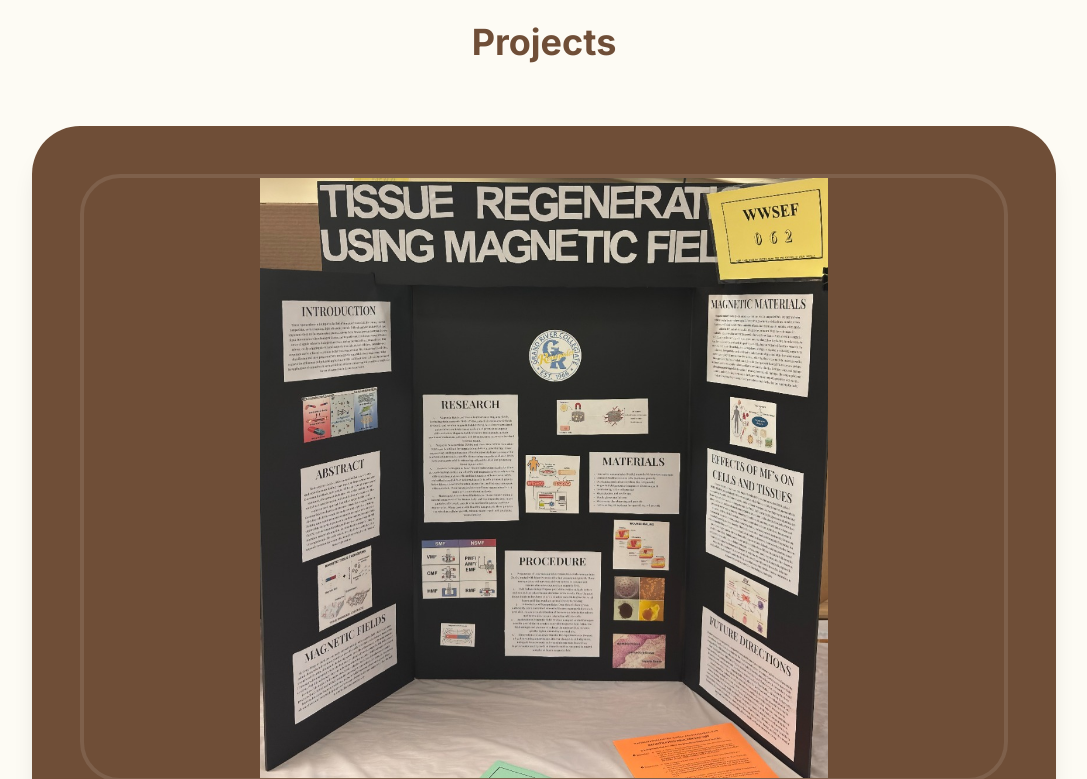
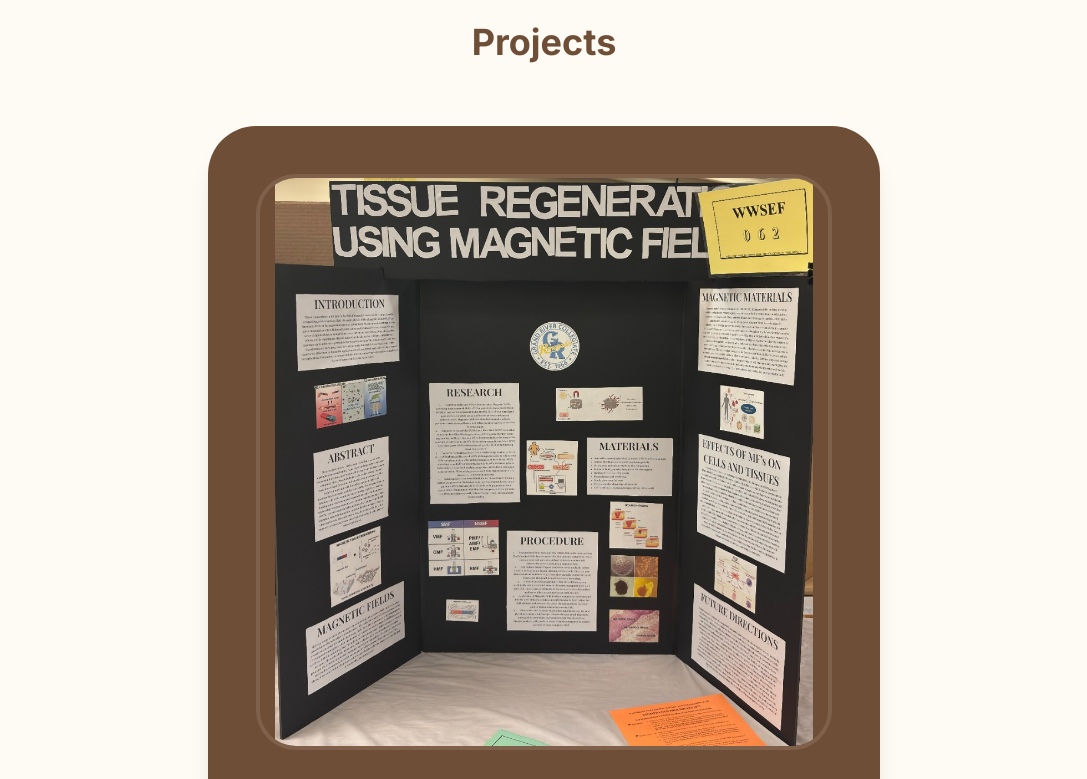
Before and after one commit to vaidikshingala/vaidikshingala, a plain HTML site: page index.html in a window 1280 px wide. Shown: the part 4340-5119 px from the top of the page, without its empty margins (96-1183 px from the left). Drawn offline with nearby package versions, Linux system fonts and the light colour scheme; a web font is replaced by a local one.

Commit message:
index.html

```diff
--- a/index.html
+++ b/index.html
@@ -404,12 +404,12 @@
         <section id="projects" class="py-32 px-6 lg:px-12 w-full max-w-7xl mx-auto">
             <h2 class="text-4xl font-bold text-coffee mb-16 fade-up-element text-center">Projects</h2>
 
-            <div class="flex justify-center w-full max-w-5xl mx-auto">
+            <div class="flex justify-center w-full max-w-2xl mx-auto">
                 <div
                     class="fade-up-element w-full bg-coffee rounded-[3rem] p-8 md:p-12 text-white shadow-xl flex flex-col gap-8 group">
-                    <div class="overflow-hidden rounded-[2.5rem] border-4 border-white/10">
+                    <div class="overflow-hidden rounded-[2.5rem] border-4 border-white/10 aspect-[1/1]">
                         <img src="project-board.jpg" alt="Tissue Regeneration Project Board"
-                            class="w-full h-auto object-contain group-hover:scale-105 transition-transform duration-500 max-h-[600px]">
+                            class="w-full h-full object-contain group-hover:scale-105 transition-transform duration-500">
                     </div>
                     <div class="flex flex-col gap-4">
                         <h3 class="text-3xl md:text-4xl font-bold text-center">Tissue Regeneration Using Magnetic Fields
```
